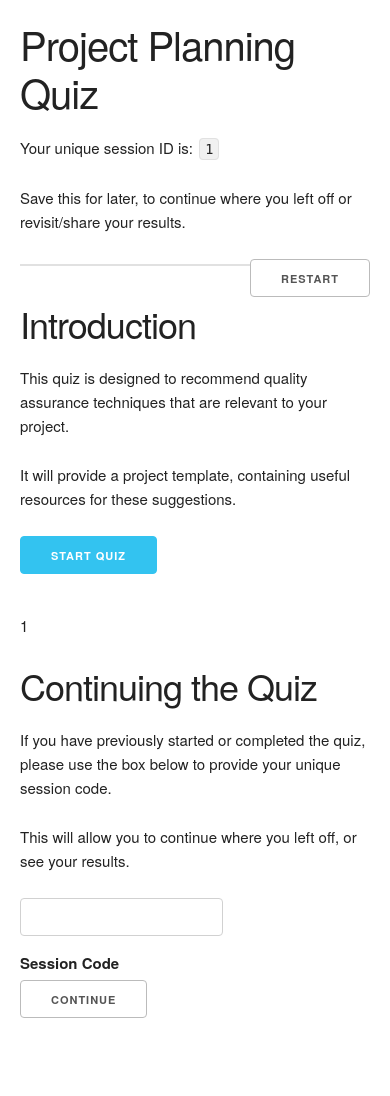
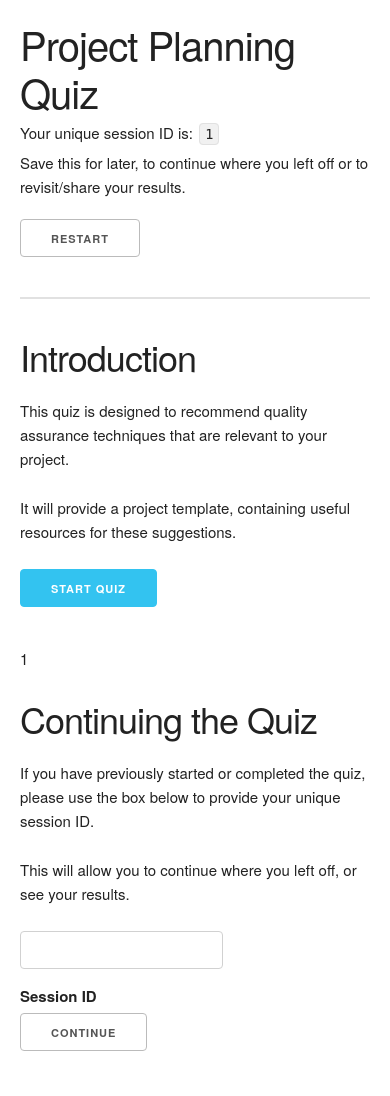
Before and after one commit to foster999/project-planner, a Flask app: template app/templates/index.html in a window 390 px wide. Before the commit the page ends 1018 px from the top, so only its background shows below. Run offline with Flask 2, Linux system fonts and the light colour scheme; the template is opened without the code that fills it: most values are stand-ins (such as "Sample title", 1, 10 or a date in 2020).

Commit message:
Added header responsiveness

```diff
--- a/app/routes.py
+++ b/app/routes.py
@@ -1,4 +1,4 @@
-from flask import render_template, redirect, request, session, url_for
+from flask import render_template, redirect, request, session, url_for, flash
 
 from app import app
 from app.config import questions
@@ -37,7 +37,11 @@ def continue_session():
     Continue a previous session using a session hash.
     """
     session_code = request.form.get("session_code")
-    restore_session(session_code)
+    try:
+        restore_session(session_code)
+    except:
+        flash("Sorry, no session is associated with this Session ID", "error")
+        return redirect(url_for("index"))
     return redirect(session["current_page"])
 
 
--- a/app/static/css/skeleton.css
+++ b/app/static/css/skeleton.css
@@ -40,14 +40,18 @@
   margin:0 auto 3rem auto;
 }
 
-.header h1 {
-  display: inline-block;
+.header-text h1, .header-text p {
+  margin: 0.5rem auto;
 }
 
+.header-button {
+  margin-top: 2rem;
+}
 
 .header {
-margin-top: 2rem;
+  margin-top: 2rem;
 }
+
 
 .column,
 .columns {
@@ -445,10 +449,18 @@ there.
 @media (min-width: 400px) {}
 
 /* Larger than phablet (also point when grid becomes active) */
-@media (min-width: 550px) {}
+@media only screen and (min-width: 550px) {}
 
 /* Larger than tablet */
-@media (min-width: 750px) {}
+@media (min-width: 750px) {
+    .header {
+        display: flex;
+        align-items: center;
+    }
+    .header-text {
+    width: 80%;
+    }
+}
 
 /* Larger than desktop */
 @media (min-width: 1000px) {}
--- a/app/templates/base.html
+++ b/app/templates/base.html
@@ -23,15 +23,18 @@
         <div class="container">
 
             <div class="header">
-                <h1>Project Planning Quiz</h1>
-
-                {% if session_id %}
-                <p>Your unique session ID is: <code>{{ session_id }}</code></p>
-                <p>Save this for later, to continue where you left off or revisit/share your results.</p>
-                {% endif %}
+                <div class="header-text">
+                    <h1>Project Planning Quiz</h1>
+                    {% if session_id %}
+                    <p>Your unique session ID is: <code>{{ session_id }}</code></p>
+                    <p>Save this for later, to continue where you left off or to revisit/share your results.</p>
+                    {% endif %}
+                </div>
 
                 {% if request.path != "/" %}
-                <a class="button u-pull-right" style="margin:0;" id="restart_btn" href="{{ url_for('restart_session') }}">Restart</a>
+                <div class="header-button">
+                    <a class="button" id="restart_btn" href="{{ url_for('restart_session') }}">Restart</a>
+                </div>
                 {% endif %}
             </div>
             <hr/>
--- a/app/templates/index.html
+++ b/app/templates/index.html
@@ -10,11 +10,11 @@
     <p>{{ session_id }}</p>
     <div class="text-container" id="continue">
         <h2>Continuing the Quiz</h2>
-        <p>If you have previously started or completed the quiz, please use the box below to provide your unique session code.<p>
+        <p>If you have previously started or completed the quiz, please use the box below to provide your unique session ID.<p>
         <p>This will allow you to continue where you left off, or see your results.
         <form action="/continue" method="post">
             <input type="text" id="session_code" name="session_code" required>
-            <label for="session_code">Session Code</label>
+            <label for="session_code">Session ID</label>
             <input type="submit" value="Continue">
         </form>
     </div>
```
Also changed, not shown: app/session.db.
